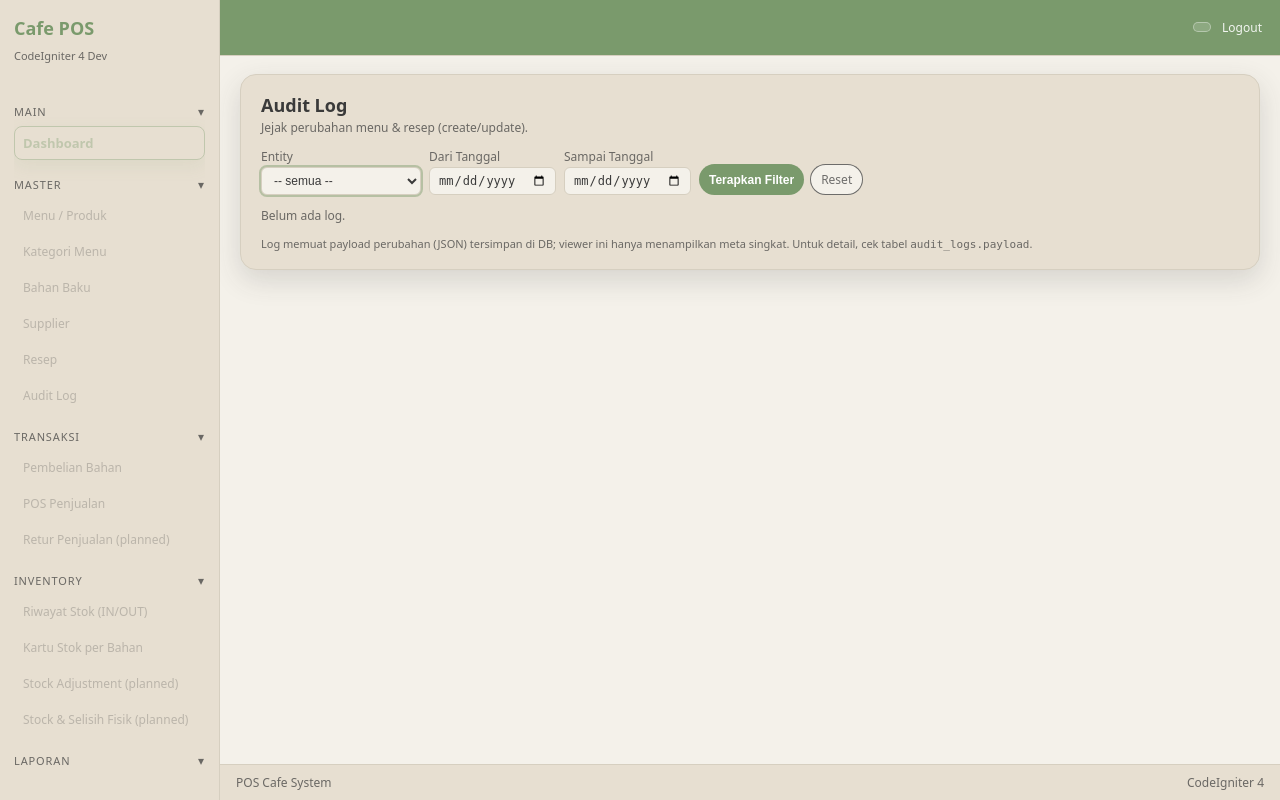
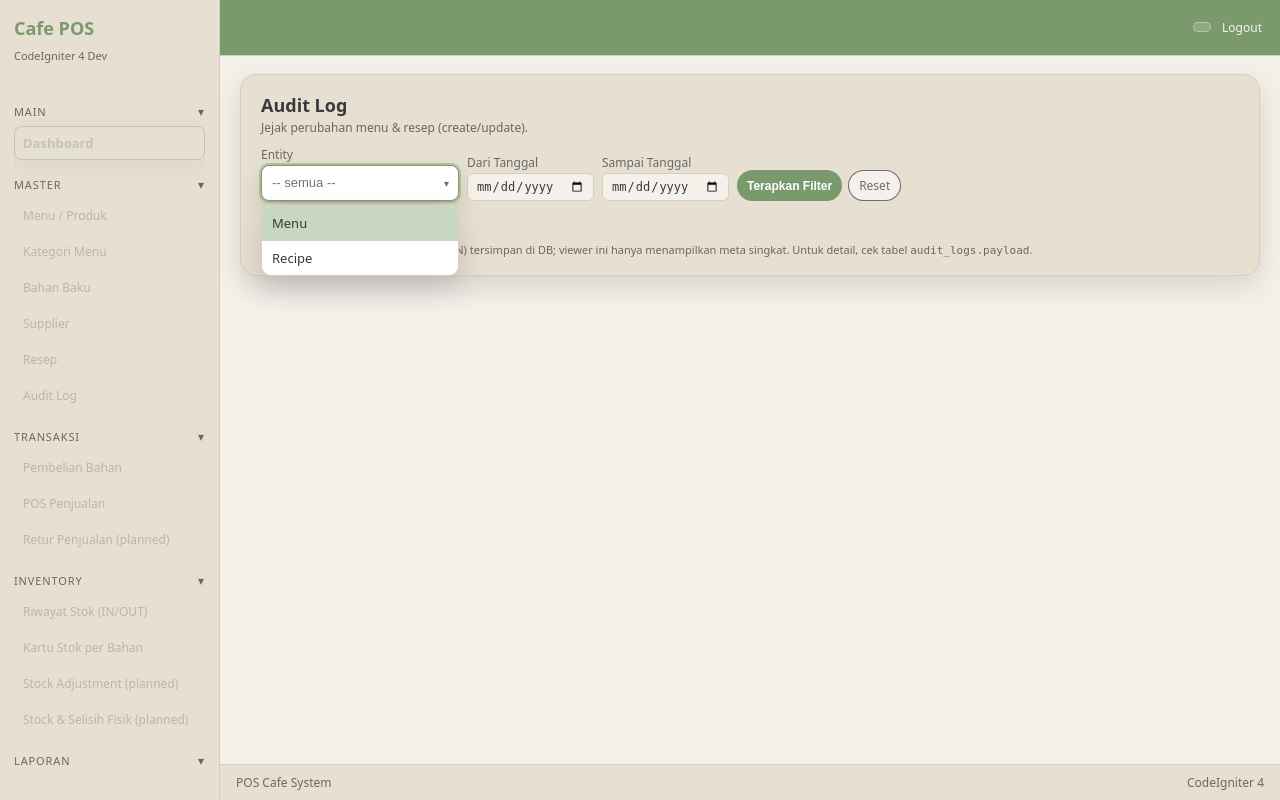
Before and after one commit to sotyarama/ci4-local, a CodeIgniter 4 app: the page made by app/Views/audit_logs/audit_logs_index.php in a window 1280 px wide, after a click on "Entity". Run offline with PHP 8.4 and a stand-in for CodeIgniter, Linux system fonts and the light colour scheme; the template is opened without the code that fills it, so the values that code supplies are empty; some libraries are stand-ins or nearby versions.

Commit message:
Improve filterable dropdown UX and notes

```diff
--- a/app/Views/layouts/main.php
+++ b/app/Views/layouts/main.php
@@ -4,7 +4,8 @@
     <meta charset="UTF-8">
     <title><?= esc($title ?? 'Cafe POS'); ?></title>
     <meta name="viewport" content="width=device-width, initial-scale=1">
-    <link rel="stylesheet" href="<?= base_url('css/theme-temurasa.css'); ?>">
+    <?php $assetVer = time(); ?>
+    <link rel="stylesheet" href="<?= base_url('css/theme-temurasa.css') . '?v=' . $assetVer; ?>">
 
     <style>
         :root {
@@ -441,6 +442,6 @@
 
 <meta name="csrf-name" content="<?= csrf_token(); ?>">
 <meta name="csrf-token" content="<?= csrf_hash(); ?>">
-<script src="<?= base_url('js/app.js'); ?>"></script>
+<script src="<?= base_url('js/app.js') . '?v=' . $assetVer; ?>"></script>
 </body>
 </html>
--- a/public/css/theme-temurasa.css
+++ b/public/css/theme-temurasa.css
@@ -129,8 +129,128 @@
     color: var(--tr-muted-text);
 }
 
+/* =========================
+   FILTERABLE SELECT DROPDOWN
+   ========================= */
+
+.filter-select {
+    position: relative;
+    width: 100%;
+    z-index: 50; /* <-- tambahan: buat stack di atas row/card lain */
+}
+
+/* Select asli disembunyikan tapi tetap ada untuk event change / form submit */
+.filter-select .filter-select-original {
+    position: absolute !important;
+    inset: 0;
+    opacity: 0 !important;
+    pointer-events: none !important;
+}
+
+/* Input filter yang tampak di UI */
+.filter-select-input {
+    width: 100%;
+    padding: 8px 28px 8px 10px;
+    border-radius: 8px;
+    border: 1px solid var(--tr-border);
+    background: #fff;
+    color: var(--tr-text);
+    font-size: 13px;
+    line-height: 1.4;
+    cursor: pointer;
+}
+
+.filter-select-input:focus {
+    outline: 2px solid rgba(122, 154, 108, 0.45);
+    border-color: var(--tr-primary);
+}
+
+/* State open: beri sedikit shadow */
+.filter-select.open .filter-select-input {
+    border-color: var(--tr-primary);
+    box-shadow: 0 8px 18px rgba(58, 58, 58, 0.18);
+}
+
+/* Ikon caret */
+.filter-select-caret {
+    position: absolute;
+    right: 10px;
+    top: 50%;
+    transform: translateY(-50%);
+    font-size: 10px;
+    color: var(--tr-muted-text);
+    cursor: pointer;
+    z-index: 2;
+}
+
+/* Container list dropdown */
+.filter-select-list {
+    position: absolute;
+    top: calc(100% + 4px);
+    left: 0;
+    right: 0;
+    background: #fff;
+    border: 1px solid var(--tr-border);
+    border-radius: 10px;
+    box-shadow: 0 12px 28px rgba(58, 58, 58, 0.2);
+    max-height: 260px;
+    overflow-y: auto;
+
+    /* default: tidak tampil sampai .open ditambahkan */
+    display: none;
+    z-index: 9999;
+}
+
+/* Saat wrapper punya class .open, paksa tampil */
+.filter-select.open .filter-select-list {
+    display: block !important;
+}
+
+/* Item di dalam dropdown */
+.filter-select-option {
+    padding: 8px 10px;
+    cursor: pointer;
+    font-size: 13px;
+    border-bottom: 1px solid var(--tr-border);
+}
+
+.filter-select-option:last-child {
+    border-bottom: none;
+}
+
+.filter-select-option:hover,
+.filter-select-option.active {
+    background: var(--tr-secondary-green);
+}
+
+.filter-select-option.selected {
+    font-weight: 600;
+}
+
+.filter-select-option.is-disabled {
+    opacity: 0.5;
+    cursor: not-allowed;
+}
+
+.filter-select-empty {
+    padding: 10px;
+    font-size: 12px;
+    color: var(--tr-muted-text);
+}
+
+.filter-select.is-disabled .filter-select-input {
+    background: #f0f0f0;
+    cursor: not-allowed;
+    color: var(--tr-muted-text);
+}
+
+/* =========================
+   TABLE / LAINNYA
+   ========================= */
+
 .table-scroll-wrap {
-    overflow: auto;
+    overflow-x: auto;
+    overflow-y: visible; /* penting: jangan auto, supaya dropdown tidak terpotong */
     max-height: calc(80vh - 120px);
     border: 1px solid var(--tr-border);
     border-radius: 10px;
@@ -172,3 +292,86 @@
 .muted {
     color: var(--tr-muted-text);
 }
+
+/* ============================================
+   FIX DROPDOWN TERPOTONG CARD (GLOBAL PATCH)
+   ============================================ */
+
+.card,
+.card-body,
+.row,
+.col,
+.form-group,
+.form-row,
+.table-scroll-wrap,
+.table-scroll-wrap tr,
+.table-scroll-wrap td,
+.table-scroll-wrap .item-row {
+    overflow: visible !important;
+}
+
+/* Pastikan dropdown berada di atas layer lain */
+.filter-select {
+    position: relative;
+    z-index: 9999 !important;
+}
+
+.filter-select-list {
+    position: absolute;
+    z-index: 10000 !important;
+}
+
+/* ============================================
+   FIX DROPDOWN TERPOTONG CARD / CONTENT
+   ============================================ */
+
+/* Semua container utama di halaman transaksi jangan motong anaknya */
+.layout,
+.main,
+main.content,
+main.content > .card,
+main.content form {
+    overflow: visible !important;
+}
+
+/* Pastikan wrapper table tidak memotong dropdown */
+.table-scroll-wrap,
+.table-scroll-wrap table,
+.table-scroll-wrap tbody,
+.table-scroll-wrap tr,
+.table-scroll-wrap td {
+    overflow: visible !important;
+}
+
+/* Naikkan lagi layer dropdown di atas card lain */
+.filter-select {
+    position: relative;
+    z-index: 200 !important;
+}
+
+.filter-select-list {
+    position: absolute;
+    z-index: 210 !important;
+}
+
+/* ============================================
+   OVERRIDE KHUSUS TABEL PENJUALAN
+   ============================================ */
+
+/* Di tabel penjualan, buat dropdown "inline" supaya tidak ketutup card */
+#items-table .filter-select {
+    z-index: auto !important;
+}
+
+#items-table .filter-select-list {
+    position: static !important;   /* ikut layout normal, bukan absolute */
+    display: none;                 /* default tersembunyi */
+    margin-top: 4px;
+    max-height: 200px;
+    overflow-y: auto;
+}
+
+/* Saat open, tampilkan list seperti biasa */
+#items-table .filter-select.open .filter-select-list {
+    display: block !important;
+}
```
Also changed, not shown: DEV_NOTES.md (+7 -0 lines), public/js/app.js.
